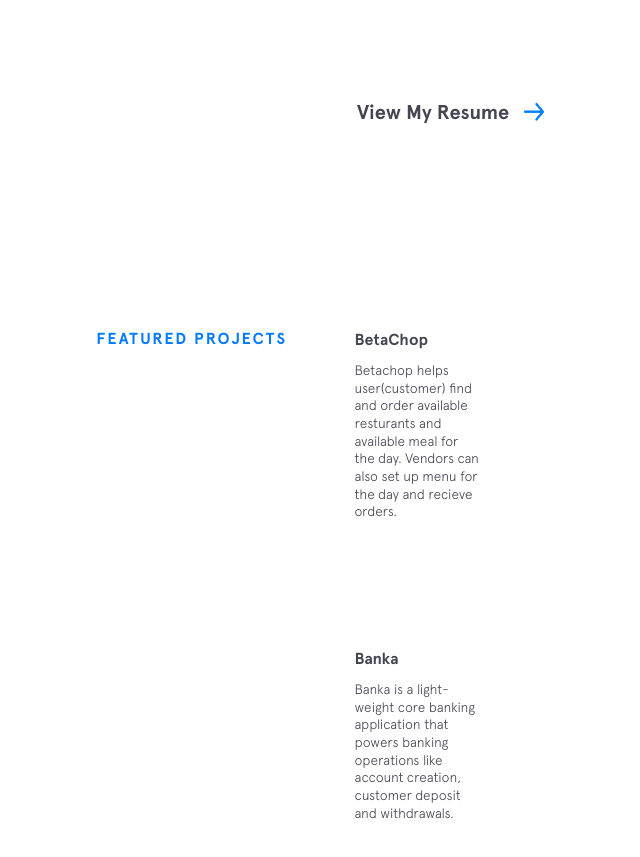
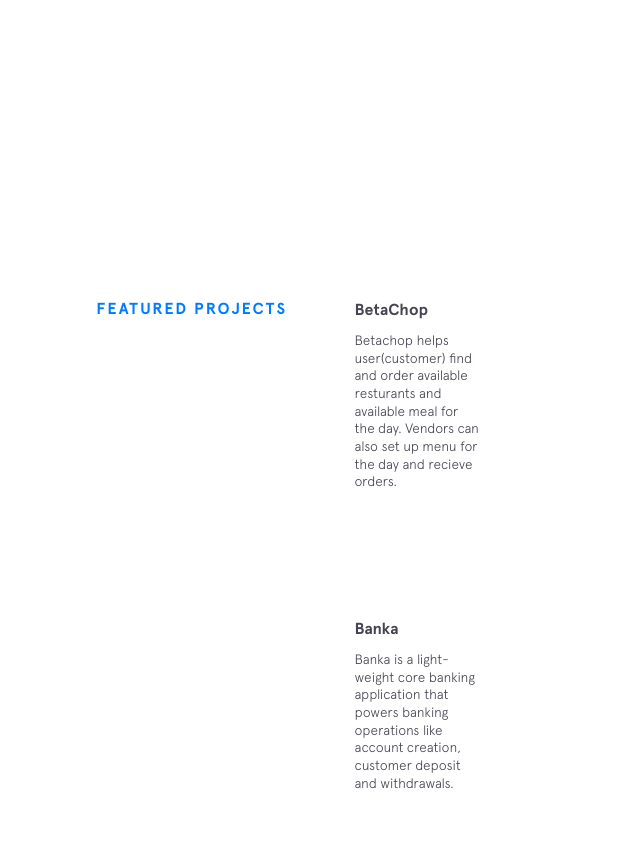
Before and after one commit to timi-codes/v1, a Gatsby site: page / in a window 1280 px wide. Shown: the part 2235-3092 px from the top of the page, without its empty margins (93-733 px from the left). Built offline with nearby package versions, Linux system fonts and the light colour scheme; Gatsby itself is replaced by a stand-in of ours.

```diff
--- a/src/components/experience.js
+++ b/src/components/experience.js
@@ -1,6 +1,6 @@
 import React from 'react';
 import PropTypes from 'prop-types';
-import resume from '@images/resume.pdf';
+// import resume from '@images/resume.pdf';
 
 const Experience =  ({data}) => {
     const { frontmatter } = data[0].node;
@@ -25,7 +25,7 @@
                 }
                 </div>
 
-                <a href={resume} target="_blank" rel="nofollow noopener noreferrer" className="arrow-link">View My Resume</a>
+                {/* <a href={resume} target="_blank" rel="nofollow noopener noreferrer" className="arrow-link">View My Resume</a> */}
             </div>
         </section>
     )
```
